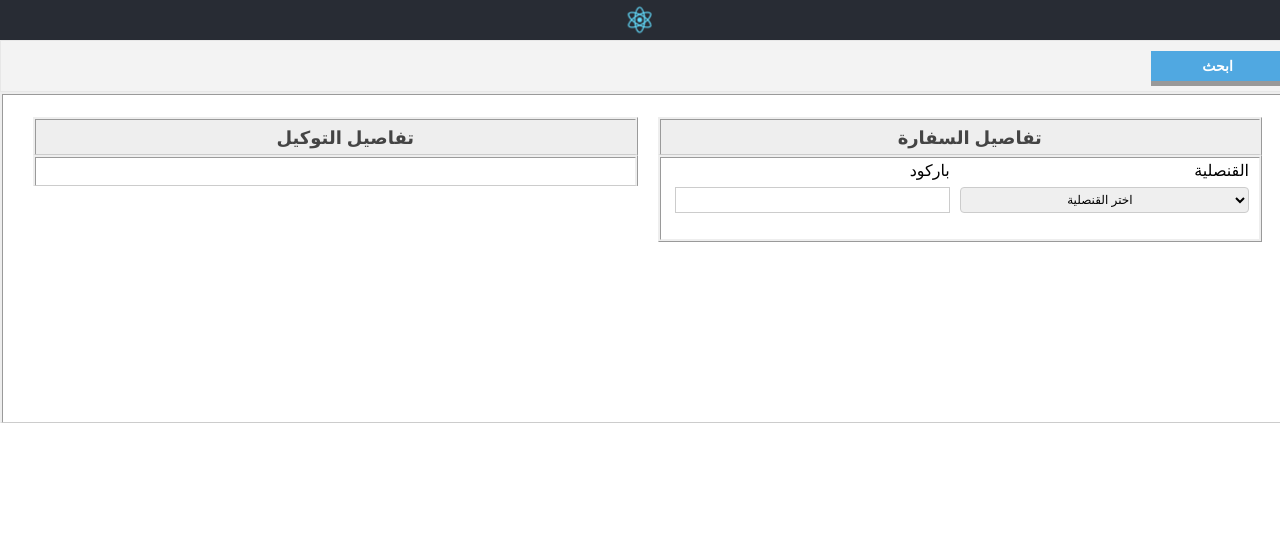
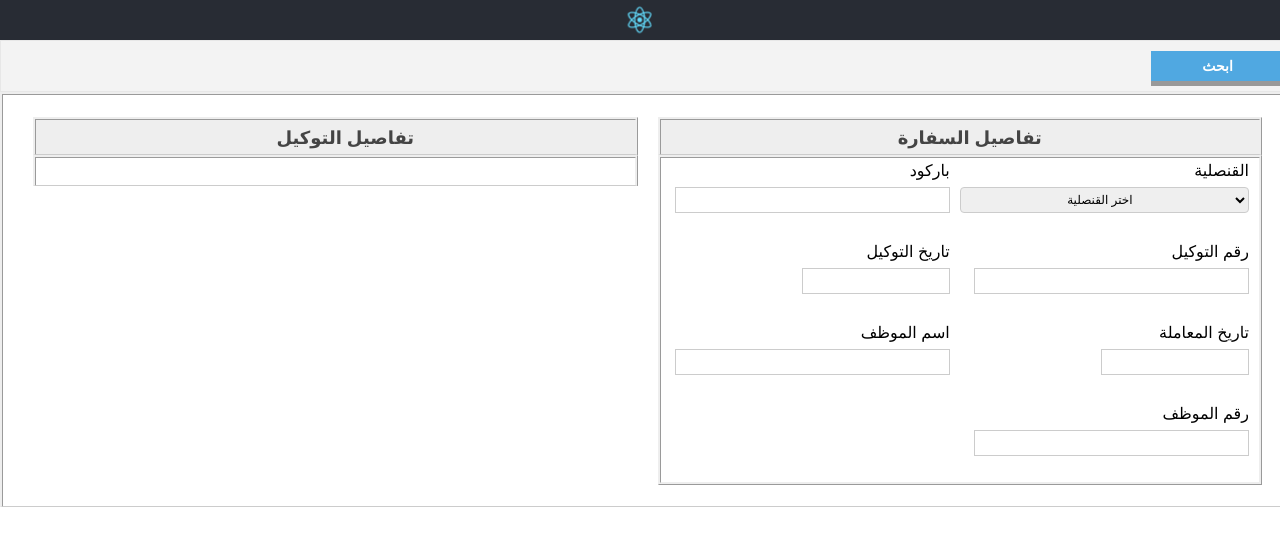
Before and after one commit to Dardir/Scanner, a React (Create React App) app: page /search in a window 1280 px wide. Shown: the top 546 px of the page. Built offline with nearby package versions, Linux system fonts and the light colour scheme.

Commit message:
completing section

```diff
--- a/src/FileSearch.css
+++ b/src/FileSearch.css
@@ -66,3 +66,7 @@ li.search-header button:active {
     border: solid 1px #ccc;
     width: 95%
 }
+
+#SearchDetails{
+    height: 415px;
+}
--- a/src/FileSearch.js
+++ b/src/FileSearch.js
@@ -87,15 +87,71 @@ const FileSearch = ({ initialMetaData, displayFile }) => {
                                 </div>
                                 <div className="internal-column">
                                     <li style={{ textAlign: "right", listStyleType: "none" }}>
-                                        <label  htmlFor="txt_barcode">
+                                        <label htmlFor="txt_barcode">
                                             <p>باركود</p>
                                         </label>
-                                        <input type="text" size="20" id="txt_barcode" style={{paddingLeft:"5px;"}} name="barcode" value={metadataform.barcode} onChange={updateField} />
+                                        <input type="text" size="20" id="txt_barcode" style={{ paddingLeft: "5px;" }} name="barcode" value={metadataform.barcode} onChange={updateField} />
                                     </li>
                                 </div>
+                            </div>
+                            <div className="row">
+                                <div className="internal-column">
+                                    <li style={{ textAlign: "right", listStyleType: "none" }}>
+                                        <label htmlFor="txt_delegationNumber">
+                                            <p>رقم التوكيل</p>
+                                        </label>
+                                        <input type="text" size="20" id="txt_delegationNumber" name="delegationNumber" value={metadataform.delegationNumber} onChange={updateField} />
+                                    </li>
+                                </div>
+                                <div className="internal-column">
+                                    <li style={{ textAlign: "right", listStyleType: "none" }}>
+                                        <label htmlFor="date_delegationDate">
+                                            <p style={{ paddingLeft: "74px" }}>تاريخ التوكيل</p>
+                                        </label>
+                                        <DatePicker
+                                            selected={metadataform.delegationDate}
+                                            onChange={handleDelegationDateChange}
+                                            id="date_delegationDate"
+                                            onSelect={handleDelegationDateChange}
+                                        />
 
+                                    </li>
+                                </div>
                             </div>
+                            <div className="row">
+                                <div className="internal-column">
+                                    <li style={{ textAlign: "right", listStyleType: "none" }}>
+                                        <label htmlFor="date_transactionDate">
+                                            <p style={{ paddingLeft: "74px" }}>تاريخ المعاملة</p>
+                                        </label>
+                                        <DatePicker
+                                            selected={metadataform.delegationDate}
+                                            onChange={handleDelegationDateChange}
+                                            id="date_transactionDate"
+                                            onSelect={handleDelegationDateChange}
+                                        />
 
+                                    </li>
+                                </div>
+                                <div className="internal-column">
+                                    <li style={{ textAlign: "right", listStyleType: "none" }}>
+                                        <label htmlFor="txt_employeeName">
+                                            <p>اسم الموظف</p>
+                                        </label>
+                                        <input type="text" size="20" id="txt_employeeName" name="employeeName" value={metadataform.employeeName} onChange={updateField} />
+                                    </li>
+                                </div>
+                            </div>
+                            <div className="row">
+                                <div className="internal-column">
+                                <li style={{ textAlign: "right", listStyleType: "none" }}>
+                                    <label  htmlFor="txt_employeeNumber">
+                                        <p>رقم الموظف</p>
+                                    </label>
+                                    <input type="text" size="20" id="txt_employeeNumber" name="employeeNumber" value={metadataform.employeeNumber} onChange={updateField} />
+                                </li>
+                                </div>
+                            </div>
                         </div>
                     </div>
                 </div>
```
